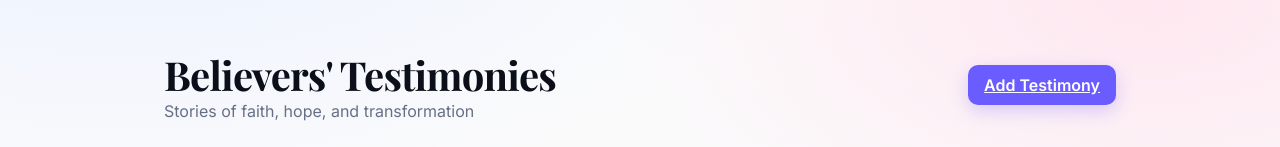
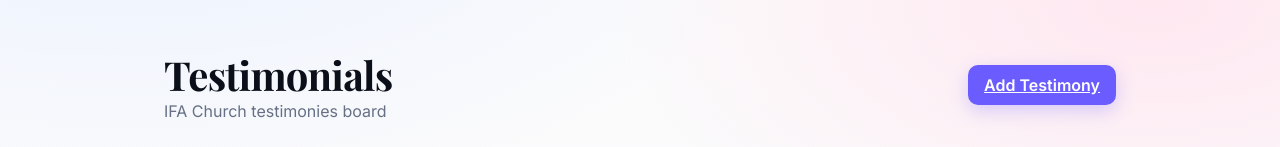
Before and after one commit to HIS-MAJESTY-KING-DAVID/Testimonials, a React (Vite) app: page / in a window 1280 px wide. Shown: the top 147 px of the page. Built offline with nearby package versions, Linux system fonts and the light colour scheme; no server answers; the database is empty.

Commit message:
Changed heading name and added IFA church

```diff
--- a/src/pages/Home.tsx
+++ b/src/pages/Home.tsx
@@ -47,8 +47,8 @@ export default function Home() {
     <div className="container">
       <div className="hero">
         <div>
-          <h1 className="title">Believers' Testimonies</h1>
-          <div className="sub">Stories of faith, hope, and transformation</div>
+          <h1 className="title">Testimonials</h1>
+          <div className="sub">IFA Church testimonies board</div>
         </div>
         <Link className="btn" to="/submit">Add Testimony</Link>
       </div>
```
